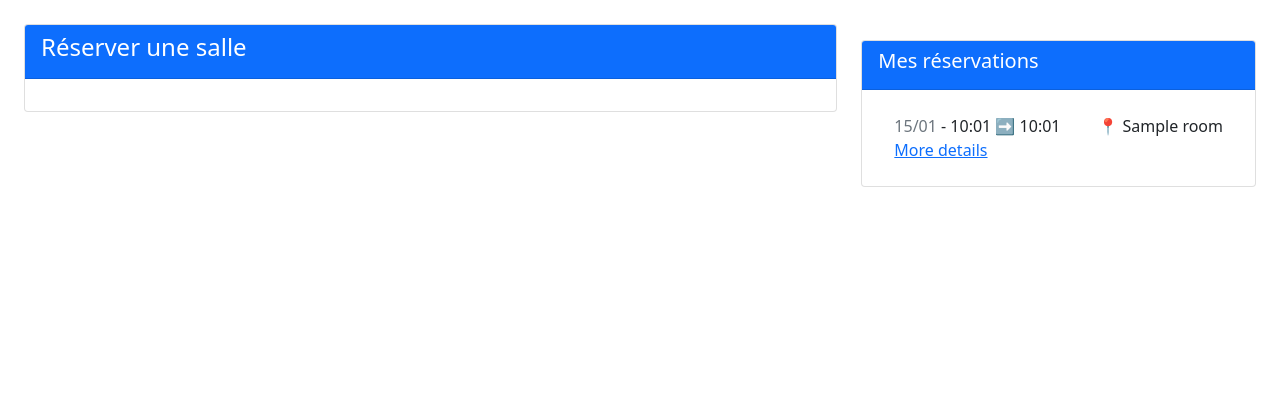
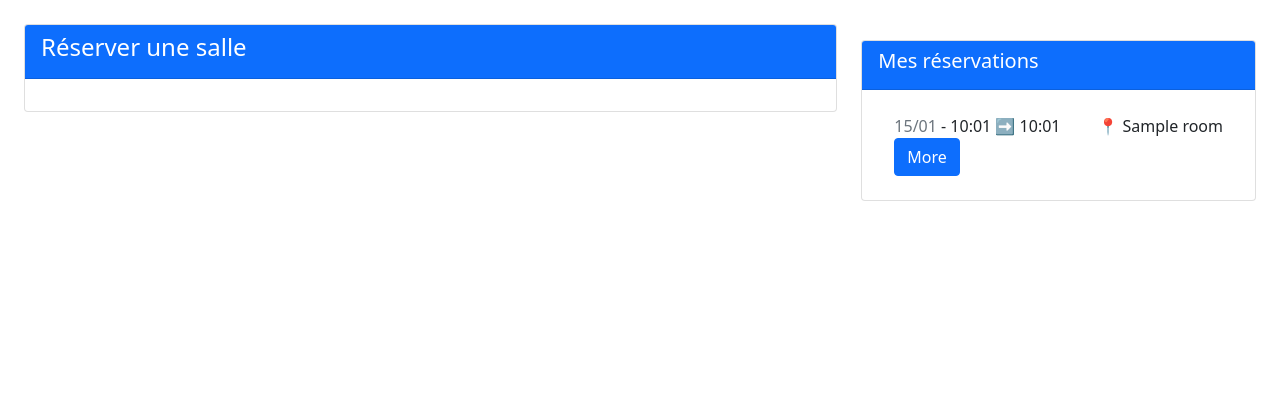
Before and after one commit to RoomBookerE4/web, a Symfony app: template templates/home/index.html.twig in a window 1280 px wide. Shown: the part 56-456 px from the top of the page. Run offline with Twig, Linux system fonts and the light colour scheme; the template is opened without the code that fills it: most values are stand-ins (such as "Sample title", 1, 10 or a date in 2020); some libraries are stand-ins or nearby versions.

Commit message:
:lipstick: more button on booking item

```diff
--- a/templates/home/index.html.twig
+++ b/templates/home/index.html.twig
@@ -24,7 +24,14 @@
             <div class="card-body">
                 <ul class="list-group list-group-flush">
                 {% for meeting in meetings %}
-                    <li class="list-group-item"><span class="text-muted fs-6"> {{ meeting.timeStart|date('d/m') }}</span> - {{ meeting.timeStart|date('H:m') }} &#10145; {{ meeting.timeEnd|date('H:m') }} <span class="float-end">&#128205; {{ meeting.room }}</span><a href="{{ path('booking_view', {'id': meeting.id}) }}">More details</a></li>
+                    <li class="list-group-item">
+                        <span class="text-muted fs-6"> {{ meeting.timeStart|date('d/m') }}</span>
+                         - {{ meeting.timeStart|date('H:m') }} &#10145; {{ meeting.timeEnd|date('H:m') }}
+                        <span class="float-end">&#128205; {{ meeting.room }}</span>
+                        <button type="button" class="btn btn-primary">
+                            <a style="color:inherit; text-decoration:none;" href="{{ path('booking_view', {'id': meeting.id}) }}">More</a>
+                        </button>
+                    </li>
                 {% else %}
                     <span>Aucun rendez-vous prévu.</span>
                 {% endfor %}
```
